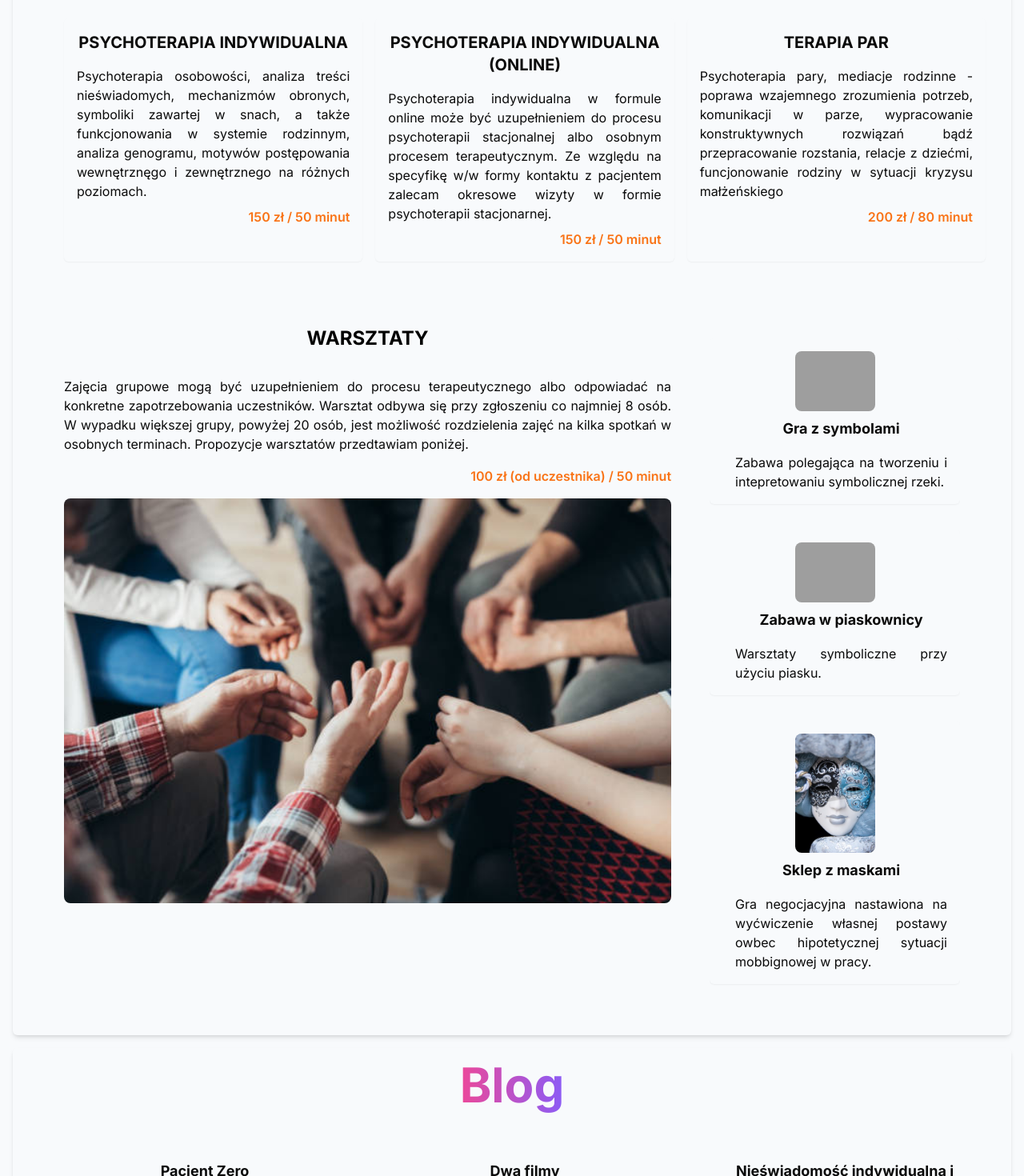
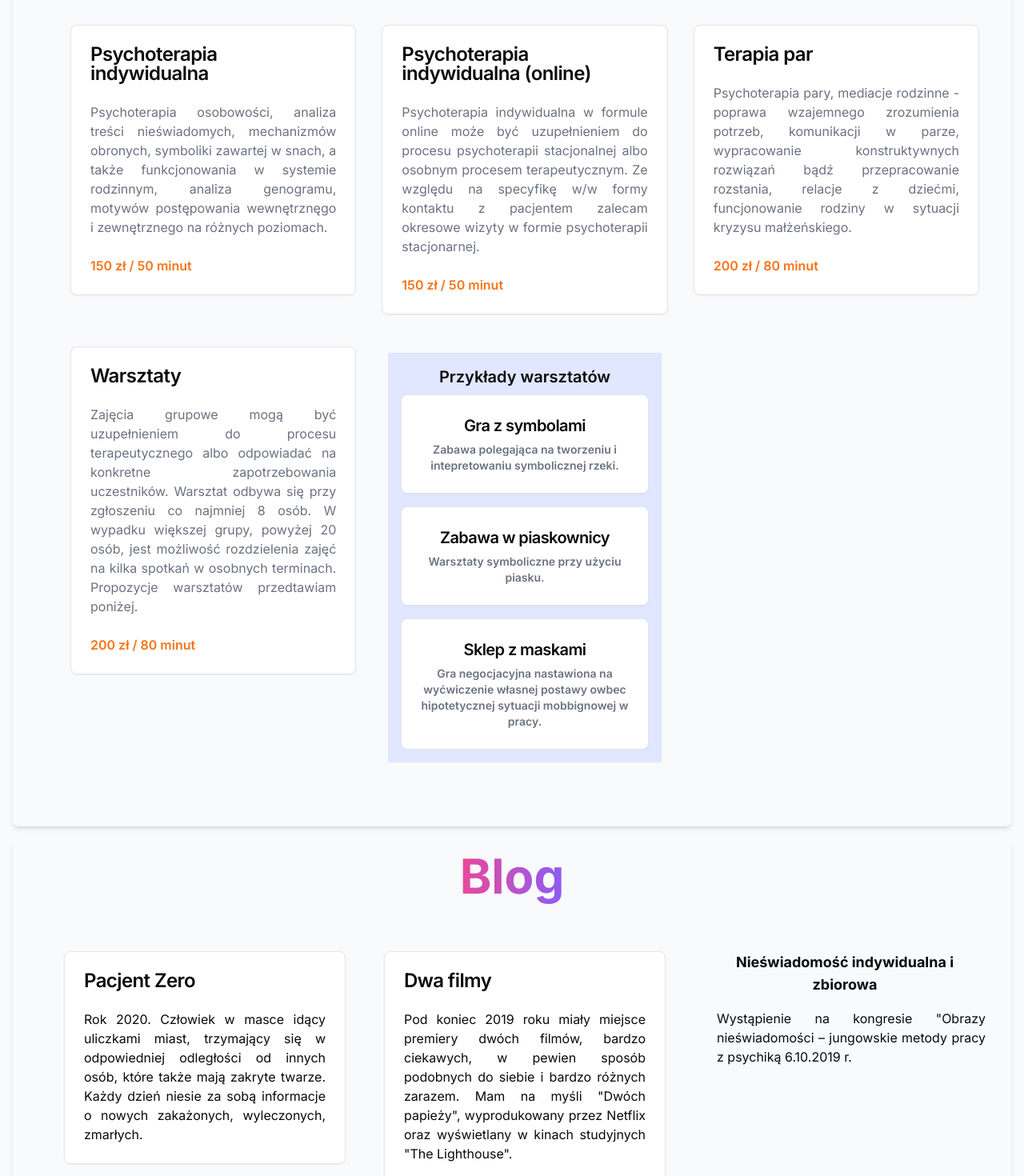
Before and after one commit to lukaszchwalisz/gab, a Next.js app: page / in a window 1280 px wide. Shown: the part 700-2170 px from the top of the page at 80% size. Built offline with nearby package versions, Linux system fonts and the light colour scheme; grey boxes are pictures that could not be loaded.

Commit message:
fun with cards

```diff
--- a/src/app/page.tsx
+++ b/src/app/page.tsx
@@ -7,6 +7,14 @@
   CarouselContent,
   CarouselItem,
 } from "@/components/ui/carousel"
+import {
+  Card,
+  CardContent,
+  CardDescription,
+  CardFooter,
+  CardHeader,
+  CardTitle,
+} from "@/components/ui/card"
 
 
 
@@ -51,109 +59,160 @@
     <div className="container lg:flex lg:space-x-4 m-4 p-4  text-justify">
       <div className="grid gap-4 mt-auto justify-center m-4 sm:grid-cols-2 md:grid-cols-2 xl:grid-cols-3 2xl:grid-cols-3">
 
-        <div className="p-4 mb-4 rounded-md shadow-sm ">
-        <h2 className="text-center font-bold mb-4">PSYCHOTERAPIA INDYWIDUALNA</h2>
-        <div className="">
-        <p className="">Psychoterapia osobowości, analiza treści nieświadomych, mechanizmów obronych, symboliki zawartej w snach, a także funkcjonowania w systemie rodzinnym, analiza genogramu, motywów postępowania wewnętrznęgo i zewnętrznego na różnych poziomach.</p>
-        <p className="font-semibold text-orange-500 text-right mt-2">150 zł / 50 minut</p>
-        </div>
+
+
+          <div className="p-2 mb-2 space-x-2">
+            <Link href="/warsztaty" className="no-underline">
+              <Card>
+
+              <CardHeader>
+              <CardTitle>Psychoterapia indywidualna</CardTitle>
+              </CardHeader>
+              <CardContent>
+              <p className="text-gray-500">
+              Psychoterapia osobowości, analiza treści nieświadomych, mechanizmów obronych, symboliki zawartej w snach, a także funkcjonowania w systemie rodzinnym, analiza genogramu, motywów postępowania wewnętrznęgo i zewnętrznego na różnych poziomach.
+                </p>
+              </CardContent>
+
+
+              <CardFooter><p className="font-semibold text-orange-500">150 zł / 50 minut</p></CardFooter>
+
+            </Card>
+
+
+            </Link>
           </div>
 
-        <div className="p-4 mb-4 rounded-md shadow-sm ">
-        <h2 className="text-center font-bold mb-4">PSYCHOTERAPIA INDYWIDUALNA (ONLINE)</h2>
-        <p className="">Psychoterapia indywidualna w formule online może być uzupełnieniem do procesu psychoterapii stacjonalnej albo osobnym procesem terapeutycznym. Ze względu na specyfikę w/w formy kontaktu z pacjentem zalecam okresowe wizyty w formie psychoterapii stacjonarnej.</p>
-        <p className="font-semibold text-orange-500 text-right  mt-2">150 zł / 50 minut</p>
+          <div className="p-2 mb-2 space-x-2">
+            <Link href="/warsztaty" className="no-underline">
+              <Card>
+
+              <CardHeader>
+              <CardTitle>Psychoterapia indywidualna (online)</CardTitle>
+              </CardHeader>
+              <CardContent>
+              <p className="text-gray-500">
+              Psychoterapia indywidualna w formule online może być uzupełnieniem do procesu psychoterapii stacjonalnej albo osobnym procesem terapeutycznym. Ze względu na specyfikę w/w formy kontaktu z pacjentem zalecam okresowe wizyty w formie psychoterapii stacjonarnej.
+                </p>
+              </CardContent>
+
+
+              <CardFooter><p className="font-semibold text-orange-500">150 zł / 50 minut</p></CardFooter>
+
+            </Card>
+            </Link>
           </div>
 
-        <div className="p-4 mb-4 rounded-md shadow-sm ">
-        <h2 className="text-center font-bold mb-4">TERAPIA PAR</h2>
-        <p className="">Psychoterapia pary, mediacje rodzinne - poprawa wzajemnego zrozumienia potrzeb, komunikacji w parze, wypracowanie konstruktywnych rozwiązań bądź przepracowanie rozstania, relacje z dziećmi, funcjonowanie rodziny w sytuacji kryzysu małżeńskiego
+          <div className="p-2 mb-2 space-x-2">
+            <Link href="/warsztaty" className="no-underline">
+              <Card>
+
+              <CardHeader>
+              <CardTitle>Terapia par</CardTitle>
+              </CardHeader>
+              <CardContent>
+              <p className="text-gray-500">
+              Psychoterapia pary, mediacje rodzinne - poprawa wzajemnego zrozumienia potrzeb, komunikacji w parze, wypracowanie konstruktywnych rozwiązań bądź przepracowanie rozstania, relacje z dziećmi, funcjonowanie rodziny w sytuacji kryzysu małżeńskiego.
                 </p>
-        <p className="font-semibold text-orange-500 text-right mt-2">200 zł / 80 minut</p>
+              </CardContent>
+
+
+              <CardFooter><p className="font-semibold text-orange-500">200 zł / 80 minut</p></CardFooter>
+
+            </Card>
+            </Link>
           </div>
 
-      </div>
+          <div className="p-2 mb-2 space-x-2">
+            <Link href="/warsztaty" className="no-underline">
+              <Card>
+
+              <CardHeader>
+              <CardTitle>Warsztaty</CardTitle>
+              </CardHeader>
+              <CardContent>
+              <p className="text-gray-500">
+              Zajęcia grupowe mogą być uzupełnieniem do procesu terapeutycznego albo odpowiadać na konkretne zapotrzebowania uczestników. Warsztat odbywa się przy zgłoszeniu co najmniej 8 osób. W wypadku większej grupy, powyżej 20 osób, jest możliwość rozdzielenia zajęć na kilka spotkań w osobnych terminach. Propozycje warsztatów przedtawiam poniżej.
+                </p>
+              </CardContent>
+
+
+              <CardFooter><p className="font-semibold text-orange-500">200 zł / 80 minut</p></CardFooter>
+
+            </Card>
+            </Link>
           </div>
 
-      <div className="container lg:flex lg:space-x-4 text-justify">
-
-      <div className="p-4">
-      <h1 className="text-center font-bold mb-8"><Link href="/warsztaty" className="no-underline text-black">WARSZTATY</Link></h1>
-      <p className="mb-4">Zajęcia grupowe mogą być uzupełnieniem do procesu terapeutycznego albo odpowiadać na konkretne zapotrzebowania uczestników. Warsztat odbywa się przy zgłoszeniu co najmniej 8 osób. W wypadku większej grupy, powyżej 20 osób, jest możliwość rozdzielenia zajęć na kilka spotkań w osobnych terminach. Propozycje warsztatów przedtawiam poniżej.</p>
-      <p className="font-semibold text-orange-500 text-right mb-4">100 zł (od uczestnika) / 50 minut</p>
-      <Image
-      src="/obr/istock4.jpg"
-      alt="My Logo"
-      className="mx-auto mb-2 rounded-lg"
-      width={1000}
-      height={300}
-      priority
-      />
-      </div>
+          <div className="bg-indigo-100 font-semibold text-center p-4 m-4">
+          <h2 className="pb-2">Przykłady warsztatów</h2>
 
 
+          <Carousel orientation="vertical">
 
-    <div className="container flex lg:flex lg:space-x-4 m-4 p-4  text-justify">
+        <CarouselContent className="md:basis-1/2 lg:basis-1/3">
+          <CarouselItem className="md:basis-1/2 lg:basis-1/3">
 
-          <Carousel orientation="vertical">
-          <CarouselContent className="">
+          <div className="">
+            <Link href="/warsztaty" className="no-underline">
 
-          <CarouselItem className="md:basis-1/2 lg:basis-1/3">
-          <div className="p-4 mb-4 rounded-md shadow-sm space-x-4">
-          <Image
-            src="/obr/sc3.jpg"
-            alt="My Logo"
-            className="mx-auto mb-2 rounded-lg"
-            width={100}
-            height={1}
-            priority
-            />
-
-          <h3 className="text-center font-bold mb-4">Gra z symbolami</h3>
-          <p className="">Zabawa polegająca na tworzeniu i intepretowaniu symbolicznej rzeki.</p>
-
+            <Card>
+            <CardHeader>
+              <CardTitle><h2>Gra z symbolami</h2></CardTitle>
+              <CardDescription>
+              <p className="text-gray-500">Zabawa polegająca na tworzeniu i intepretowaniu symbolicznej rzeki.</p>
+              </CardDescription>
+             </CardHeader>
+            </Card>
+            </Link>
           </div>
 
           </CarouselItem>
 
           <CarouselItem className="md:basis-1/2 lg:basis-1/3">
-          <div className="p-4 mb-4 rounded-md shadow-sm space-x-4">
-          <Image
-            src="/obr/sandplay4.jpg"
-            alt="My Logo"
-            className="mx-auto mb-2 rounded-lg"
-            width={100}
-            height={1}
-            priority
-            />
 
-          <h3 className="text-center font-bold mb-4">Zabawa w piaskownicy</h3>
-          <p className="">Warsztaty symboliczne przy użyciu piasku.</p>
+          <div className="">
+            <Link href="/warsztaty" className="no-underline">
+              <Card>
+              <CardHeader>
+                <CardTitle><h2>Zabawa w piaskownicy</h2></CardTitle>
+                <CardDescription>
+                <p className="text-gray-500">Warsztaty symboliczne przy użyciu piasku.</p>
+                </CardDescription>
+              </CardHeader>
+              </Card>
+            </Link>
           </div>
+
           </CarouselItem>
 
           <CarouselItem className="md:basis-1/2 lg:basis-1/3">
-          <div className="p-4 mb-4 rounded-md shadow-sm space-x-4">
-          <Image
-            src="/obr/sklep0.jpg"
-            alt="My Logo"
-            className="mx-auto mb-2 rounded-lg"
-            width={100}
-            height={1}
-            priority
-            />
 
-          <h3 className="text-center font-bold mb-4">Sklep z maskami</h3>
-          <p className="">Gra negocjacyjna nastawiona na wyćwiczenie własnej postawy owbec hipotetycznej sytuacji mobbignowej w pracy.
-          </p>
+          <div className="">
+            <Link href="/warsztaty" className="no-underline">
+            <Card>
+              <CardHeader>
+                <CardTitle><h2>Sklep z maskami</h2></CardTitle>
+                <CardDescription>
+                <p className="text-gray-500">Gra negocjacyjna nastawiona na wyćwiczenie własnej postawy owbec hipotetycznej sytuacji mobbignowej w pracy.</p>
+                </CardDescription>
+              </CardHeader>
+                  </Card>
+                  </Link>
                 </div>
           </CarouselItem>
-
          </CarouselContent>
           </Carousel>
 
+
           </div>
+
+
+
       </div>
+
+    </div>
+
+
 
     </div>
 
@@ -171,17 +230,32 @@
 
           <CarouselItem className="md:basis-1/2 lg:basis-1/3">
           <div className="p-4 mb-4 space-x-4">
+          <Card>
+            <CardHeader>
+              <CardTitle>Pacjent Zero</CardTitle>
+            </CardHeader>
+            <CardContent>
+            <p>Rok 2020. Człowiek w masce idący uliczkami miast, trzymający się w odpowiedniej odległości od innych osób, które także mają zakryte twarze. Każdy dzień niesie za sobą informacje o nowych zakażonych, wyleczonych, zmarłych.</p>
+            </CardContent>
 
-          <h3 className="text-center font-bold mb-4">Pacjent Zero</h3>
-
-          <p className="">Rok 2020. Człowiek w masce idący uliczkami miast, trzymający się w odpowiedniej odległości od innych osób, które także mają zakryte twarze. Każdy dzień niesie za sobą informacje o nowych zakażonych, wyleczonych, zmarłych.</p>
+          </Card>
           </div>
           </CarouselItem>
 
           <CarouselItem className="md:basis-1/2 lg:basis-1/3">
           <div className="p-4 mb-4 space-x-4">
-          <h3 className="text-center font-bold mb-4">Dwa filmy</h3>
-          <p className="">Pod koniec 2019 roku miały miejsce premiery dwóch filmów, bardzo ciekawych, w pewien sposób podobnych do siebie i bardzo różnych zarazem. Mam na myśli "Dwóch papieży", wyprodukowany przez Netflix oraz wyświetlany w kinach studyjnych "The Lighthouse".</p>
+
+          <Card>
+            <CardHeader>
+              <CardTitle>Dwa filmy</CardTitle>
+            </CardHeader>
+            <CardContent>
+            <p>Pod koniec 2019 roku miały miejsce premiery dwóch filmów, bardzo ciekawych, w pewien sposób podobnych do siebie i bardzo różnych zarazem. Mam na myśli "Dwóch papieży", wyprodukowany przez Netflix oraz wyświetlany w kinach studyjnych "The Lighthouse".</p>
+            </CardContent>
+
+          </Card>
+
+
           </div>
           </CarouselItem>
 
@@ -242,7 +316,6 @@
 
     {/* <div className="grid justify-center m-4 mt-20 mb-20 lg:mx-20 xl:mx-40 2xl:mx-80">
 
-
         <div className="grid gap-4 justify-center m-4 sm:grid-cols-2 md:grid-cols-2 xl:grid-cols-3 2xl:grid-cols-3">
 
           <div className="flex flex-col items-start max-w-sm p-6 bg-blue-50 border border-gray-200 rounded-lg shadow dark:bg-gray-800 dark:border-gray-700">
@@ -258,6 +331,7 @@
                 organizacyjnej.
               </p>
             </div>
+
             <div className="mt-auto">
               <Link href="about"
                 className="inline-flex items-center px-3 py-2 text-sm font-medium text-center text-white bg-blue-700 hover:bg-blue-800 rounded-lg  focus:ring-4 focus:outline-none focus:ring-blue-300 dark:bg-indigo-600 dark:hover:bg-indigo-700 dark:focus:ring-blue-800"
@@ -280,7 +354,10 @@
                 </svg>
               </Link>
             </div>
+
           </div>
+
+
 
           <div className="flex flex-col items-start max-w-sm p-6 border bg-blue-50 border-gray-200 rounded-lg shadow dark:bg-gray-800 dark:border-gray-700">
             <div>
@@ -355,6 +432,9 @@
             </div>
           </div>
         </div>
+
+
+
       </div> */}
 
     </main>
--- a/src/app/warsztaty/page.tsx
+++ b/src/app/warsztaty/page.tsx
@@ -78,6 +78,8 @@
               <CardContent>
               <p className="text-gray-500">Zabawa polegająca na tworzeniu i intepretowaniu symbolicznej rzeki.</p>
               </CardContent>
+
+
           </Card>
           </div>
 
@@ -100,10 +102,11 @@
               <CardContent>
               <p className="text-gray-500">Warsztaty symboliczne przy użyciu piasku.</p>
               </CardContent>
+
+
           </Card>
 
           </div>
-
 
 
           <div className=" p-4 mb-4 space-x-4">
@@ -122,6 +125,7 @@
               <CardContent>
               <p className="text-gray-500">Gra negocjacyjna nastawiona na wyćwiczenie własnej postawy owbec hipotetycznej sytuacji mobbignowej w pracy.</p>
               </CardContent>
+
           </Card>
           </div>
 
```
Lines whose indentation alone changed are shown as unchanged.
